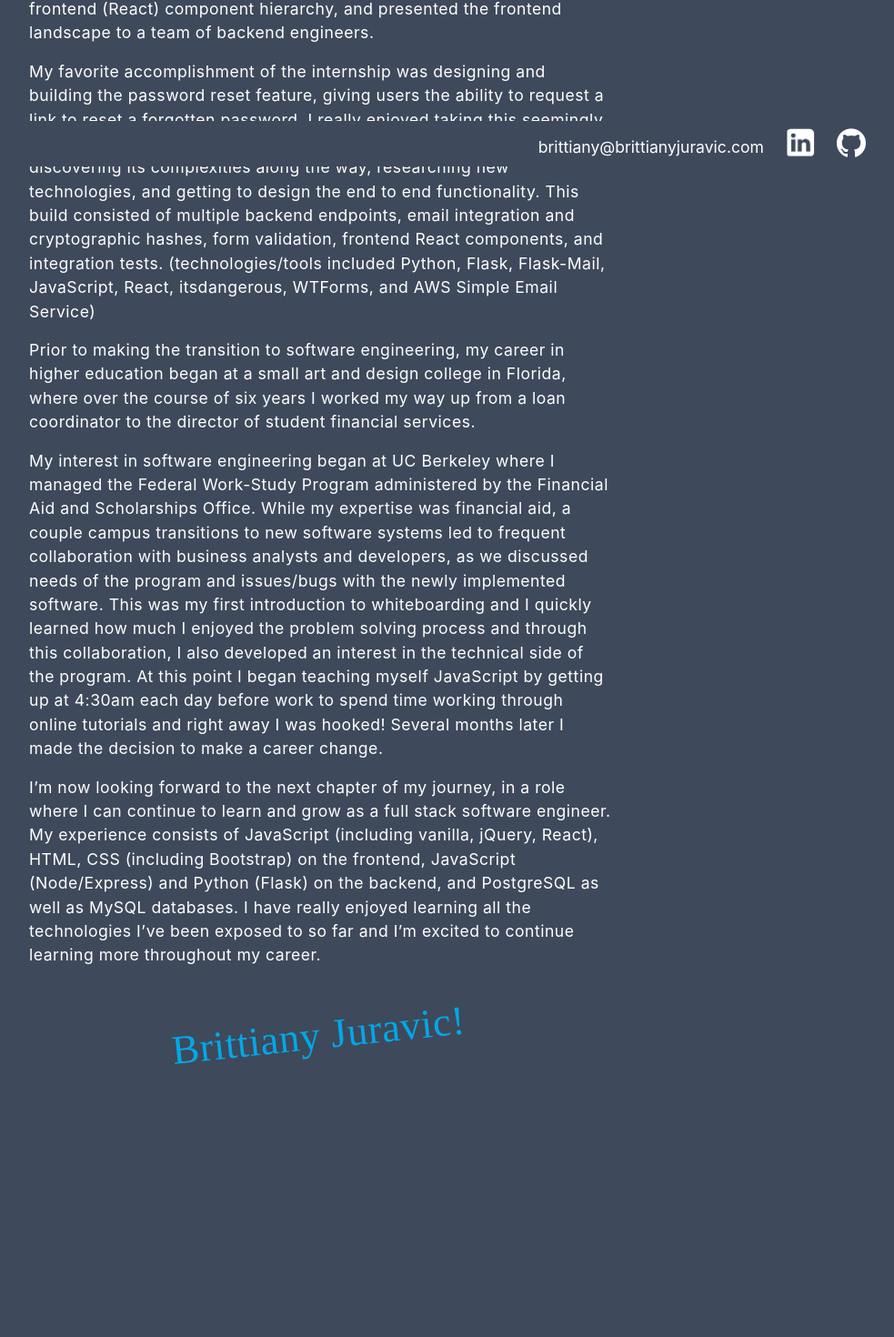
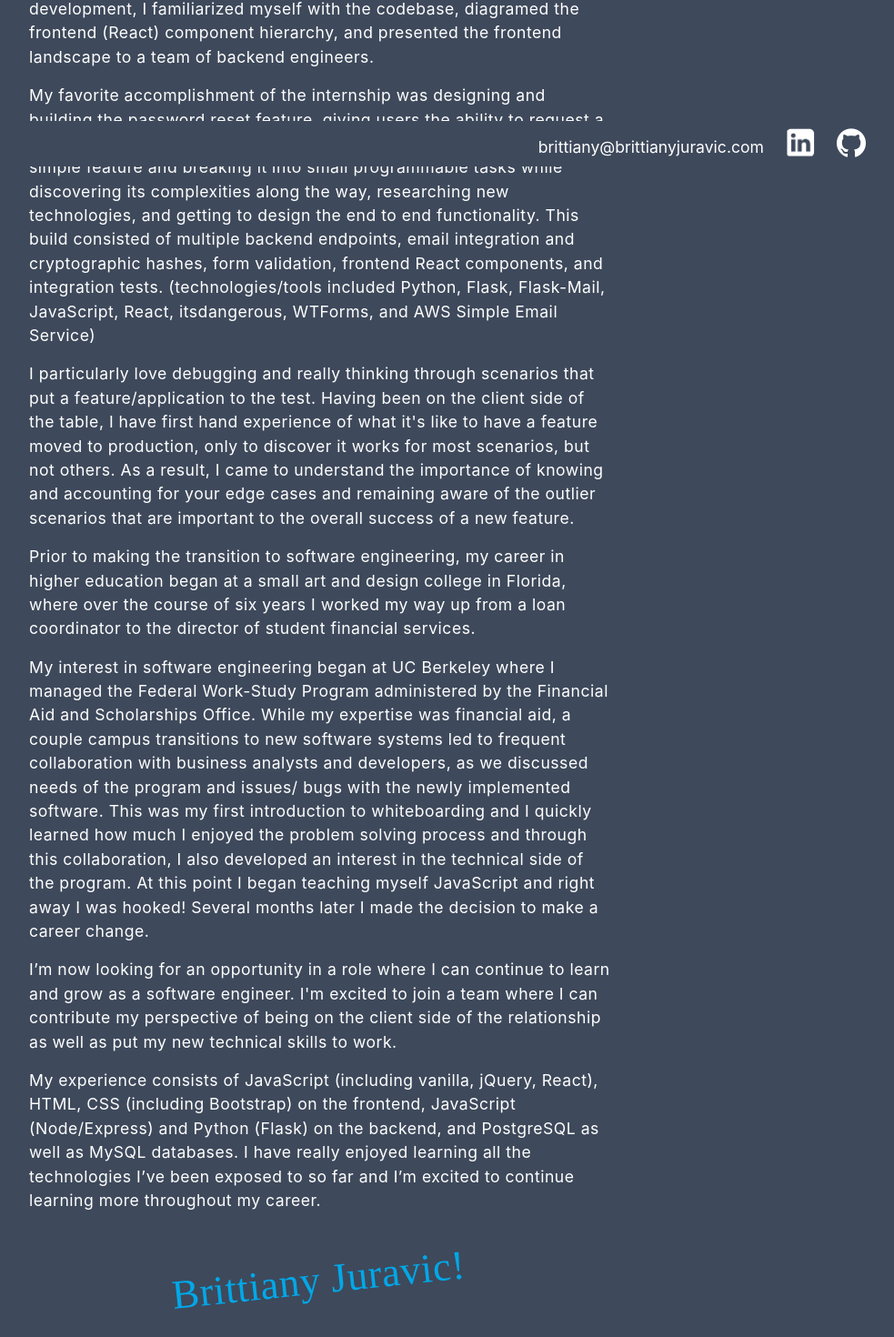
Before and after one commit to b-juravic/personal-website, a React (Create React App) app: page /about in a window 1280 px wide. Shown: the part 617-2087 px from the top of the page at 91% size, without its empty margins (288-1271 px from the left). Before the commit the page ends 1880 px from the top, so only its background shows below. Built offline with nearby package versions, Linux system fonts and the light colour scheme; a web font is replaced by a local one.

Commit message:
updated About content

```diff
--- a/src/About.js
+++ b/src/About.js
@@ -1,7 +1,7 @@
 import React from "react";
 import "./About.css";
 import headShot from "./headshot.JPG";
-import { aboutP1, aboutP2, aboutP3, aboutP4, aboutP5, aboutP6 } from "./about-content";
+import { aboutP1, aboutP2, aboutP3, aboutP4, aboutP5, aboutP6, aboutP7, aboutP8 } from "./about-content";
 
 /** Renders headshot and about content.
  *
@@ -43,6 +43,14 @@ function About() {
           className="About-content text-left">
           {aboutP6}
         </p>
+        <p
+          className="About-content text-left">
+          {aboutP7}
+        </p>
+        <p
+          className="About-content text-left">
+          {aboutP8}
+        </p>
         <h1 className="About-signature">Brittiany Juravic!</h1>
       </div>
     </div>
--- a/src/about-content.js
+++ b/src/about-content.js
@@ -1,13 +1,17 @@
 /** Each paragraph for the About component*/
 
-export const aboutP1 = "I’m a new software engineer and former higher education professional. Last summer I began teaching myself JavaScript and fell in love with programming. Several months later, I made the decision to pursue this passion full-time."
+export const aboutP1 = "I’m a new software engineer and former higher education professional. Last summer I began getting up at 4:30am each day to teach myself JavaScript before going to work and fell in love with programming. Several months later, I made the decision to pursue this passion full-time. "
 
 export const aboutP2 = "Since then, I have attended Rithm School, a full stack web development bootcamp in San Francisco, and interned as a software engineer at CleverCounsel, a legal services software company. At CleverCounsel I had the opportunity to design, build, and test new features, as well as implement solutions for reported bugs. Before beginning any development, I familiarized myself with the codebase, diagramed the frontend (React) component hierarchy, and presented the frontend landscape to a team of backend engineers."
 
 export const aboutP3 = "My favorite accomplishment of the internship was designing and building the password reset feature, giving users the ability to request a link to reset a forgotten password. I really enjoyed taking this seemingly simple feature and breaking it into small programmable tasks while discovering its complexities along the way, researching new technologies, and getting to design the end to end functionality. This build consisted of multiple backend endpoints, email integration and cryptographic hashes, form validation, frontend React components, and integration tests. (technologies/tools included Python, Flask, Flask-Mail, JavaScript, React, itsdangerous, WTForms, and AWS Simple Email Service)"
 
-export const aboutP4 = "Prior to making the transition to software engineering, my career in higher education began at a small art and design college in Florida, where over the course of six years I worked my way up from a loan coordinator to the director of student financial services."
+export const aboutP4 = "I particularly love debugging and really thinking through scenarios that put a feature/application to the test. Having been on the client side of the table, I have first hand experience of what it's like to have a feature moved to production, only to discover it works for most scenarios, but not others. As a result, I came to understand the importance of knowing and accounting for your edge cases and remaining aware of the outlier scenarios that are important to the overall success of a new feature."
 
-export const aboutP5 = "My interest in software engineering began at UC Berkeley where I managed the Federal Work-Study Program administered by the Financial Aid and Scholarships Office. While my expertise was financial aid, a couple campus transitions to new software systems led to frequent collaboration with business analysts and developers, as we discussed needs of the program and issues/bugs with the newly implemented software. This was my first introduction to whiteboarding and I quickly learned how much I enjoyed the problem solving process and through this collaboration, I also developed an interest in the technical side of the program. At this point I began teaching myself JavaScript by  getting up at 4:30am each day before work to spend time working through online tutorials and right away I was hooked! Several months later I made the decision to make a career change."
+export const aboutP5 = "Prior to making the transition to software engineering, my career in higher education began at a small art and design college in Florida, where over the course of six years I worked my way up from a loan coordinator to the director of student financial services."
 
-export const aboutP6 = "I’m now looking forward to the next chapter of my journey, in a role where I can continue to learn and grow as a full stack software engineer. My experience consists of JavaScript (including vanilla, jQuery, React), HTML, CSS (including Bootstrap) on the frontend, JavaScript (Node/Express) and Python (Flask) on the backend, and PostgreSQL as well as MySQL databases. I have really enjoyed learning all the technologies I’ve been exposed to so far and I’m excited to continue learning more throughout my career."
+export const aboutP6 = "My interest in software engineering began at UC Berkeley where I managed the Federal Work-Study Program administered by the Financial Aid and Scholarships Office. While my expertise was financial aid, a couple campus transitions to new software systems led to frequent collaboration with business analysts and developers, as we discussed needs of the program and issues/ bugs with the newly implemented software. This was my first introduction to whiteboarding and I quickly learned how much I enjoyed the problem solving process and through this collaboration, I also developed an interest in the technical side of the program. At this point I began teaching myself JavaScript and right away I was hooked! Several months later I made the decision to make a career change."
+
+export const aboutP7 = "I’m now looking for an opportunity in a role where I can continue to learn and grow as a software engineer. I'm excited to join a team where I can contribute my perspective of being on the client side of the relationship as well as put my new technical skills to work."
+
+export const aboutP8 = "My experience consists of JavaScript (including vanilla, jQuery, React), HTML, CSS (including Bootstrap) on the frontend, JavaScript (Node/Express) and Python (Flask) on the backend, and PostgreSQL as well as MySQL databases. I have really enjoyed learning all the technologies I’ve been exposed to so far and I’m excited to continue learning more throughout my career."
```
